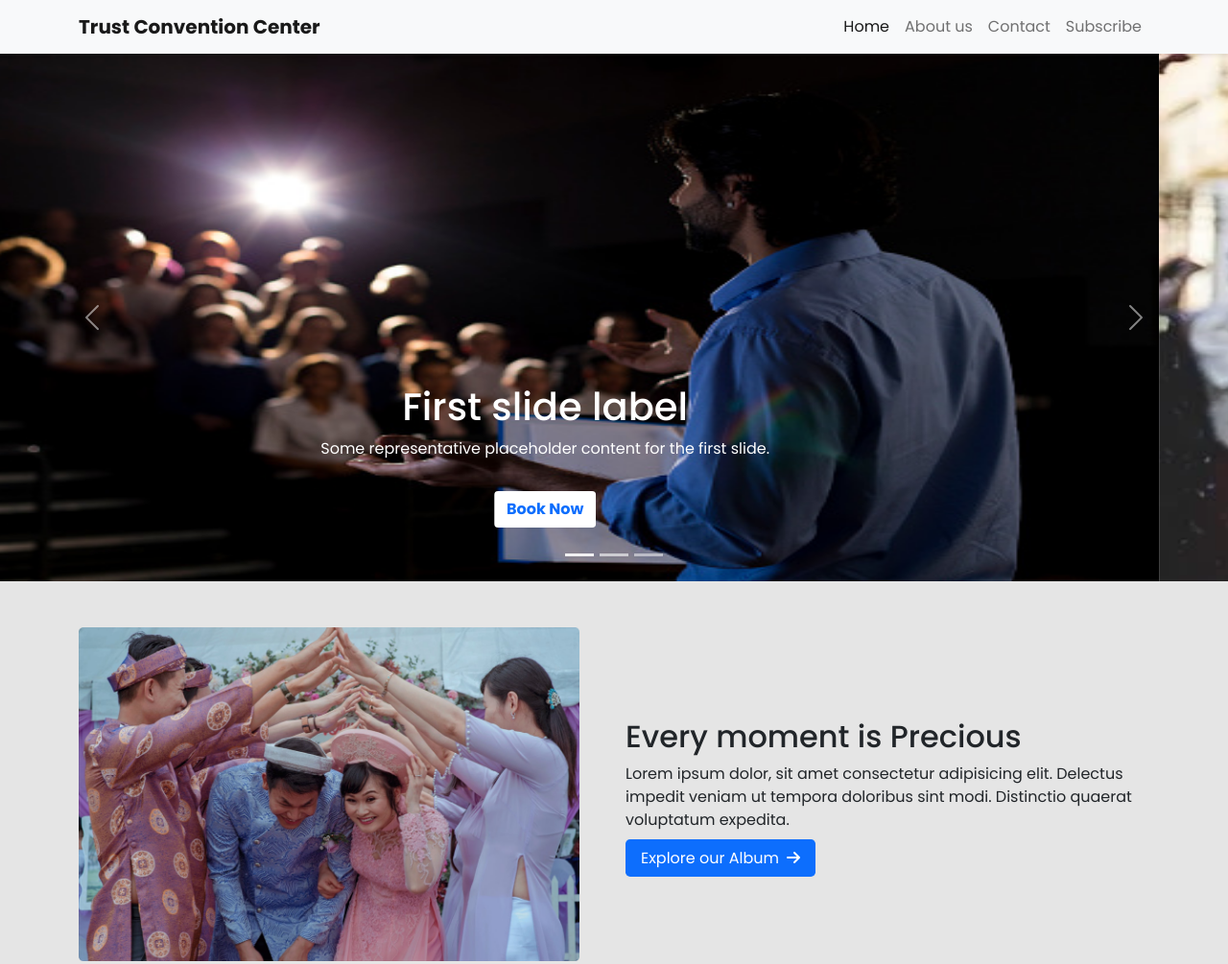
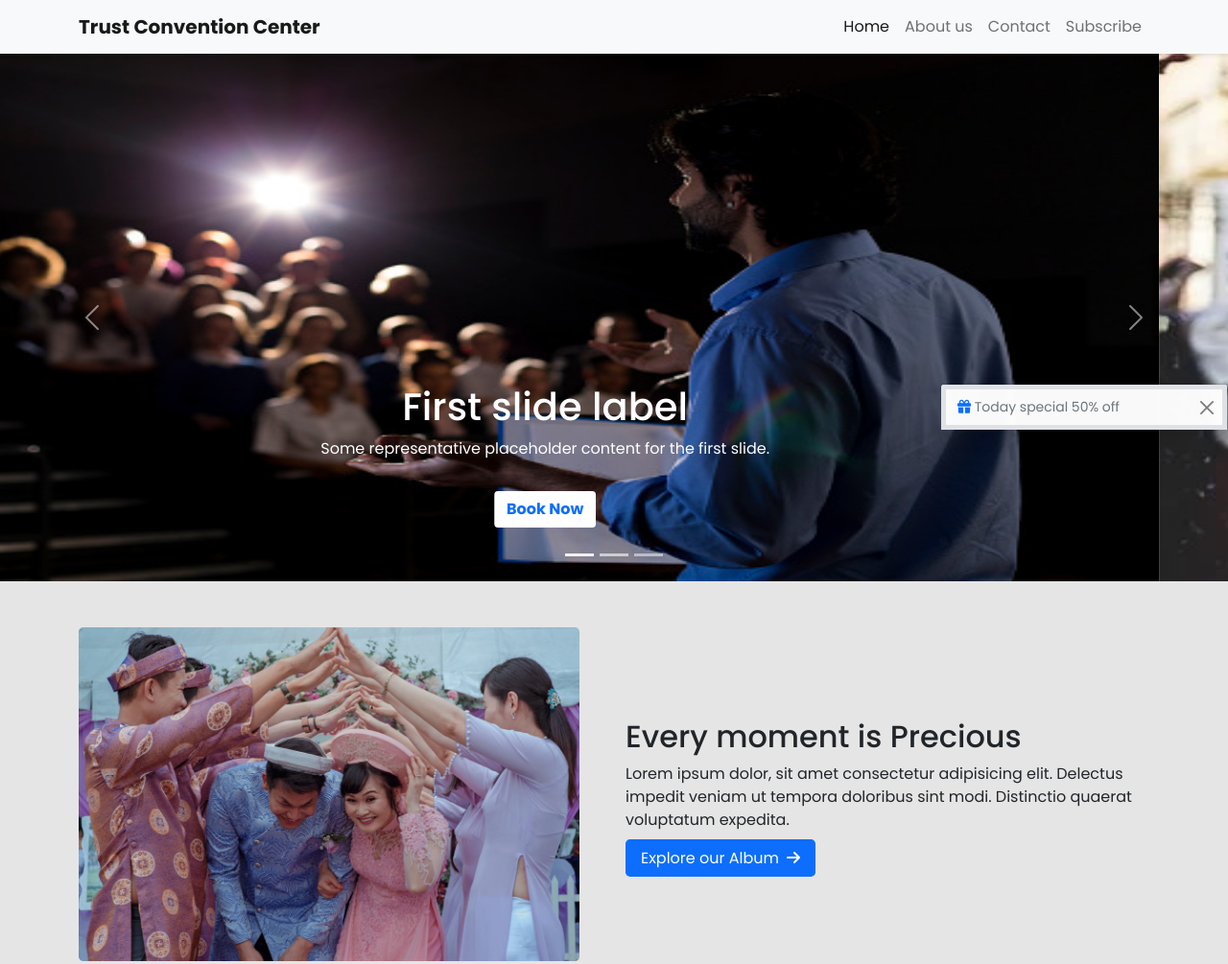
Before and after one commit to forhadmia1/trust-convention-center, a plain HTML site: page index.html in a window 1280 px wide. Shown: the top 1005 px of the page at 96% size. Drawn offline with nearby package versions, Linux system fonts and the light colour scheme.

Commit message:
all structure done

```diff
--- a/Css/style.css
+++ b/Css/style.css
@@ -36,3 +36,7 @@ body{
 .link-size{
     padding: 8px 0;
 }
+.toast-style{
+    z-index: 1;
+    width: 300px;
+}
--- a/index.html
+++ b/index.html
@@ -102,12 +102,10 @@
           </div>
         </div>
         <!-- toast added here  -->
-        <div class="toast align-items-center text-white bg-primary border-0" role="alert" aria-live="assertive" aria-atomic="true">
-          <div class="d-flex">
-            <div class="toast-body">
-              Hello, world! This is a toast message.
-            </div>
-            <button type="button" class="btn-close btn-close-white me-2 m-auto" data-bs-dismiss="toast" aria-label="Close"></button>
+        <div class="toast show position-fixed top-50 end-0 toast-style">
+          <div class="toast-header border border-start border-5">
+            <p class="me-auto mb-0 "><i class="fas fa-gift text-primary"></i> Today special 50% off</p>
+            <button type="button" class="btn-close" data-bs-dismiss="toast"></button>
           </div>
         </div>
       </section>
@@ -283,11 +281,11 @@
           </section>
     </main>
     <!-- footer section here  -->
-    <footer class="bg-dark p-5">
+    <footer class="bg-dark pt-5 pb-3 p-lg-5">
         <div class="d-flex flex-column-reverse justify-content-around align-items-center flex-md-row">
             <p class="text-white">&copy; 2022 . All rights reserved</p>
             <!-- app link area  -->
-            <div class="d-flex flex-column align-items-center mb-4 mb-md-0 ">
+            <div class="d-flex flex-column align-items-center mb-5 mb-md-0 ">
                 <p class="text-white mb-3 text-lighter fs-5">Get the App</p>
                 <a class="d-flex align-items-center text-decoration-none border border-white rounded-3 py-1 px-2 mb-2 text-white" href="https://apps.apple.com/us/app/apple-support/id1130498044" target="_blank"><i class="fab fa-apple fs-1"></i><div class=" ms-3">
                   <small class="m-0">Download on the</small>
```
